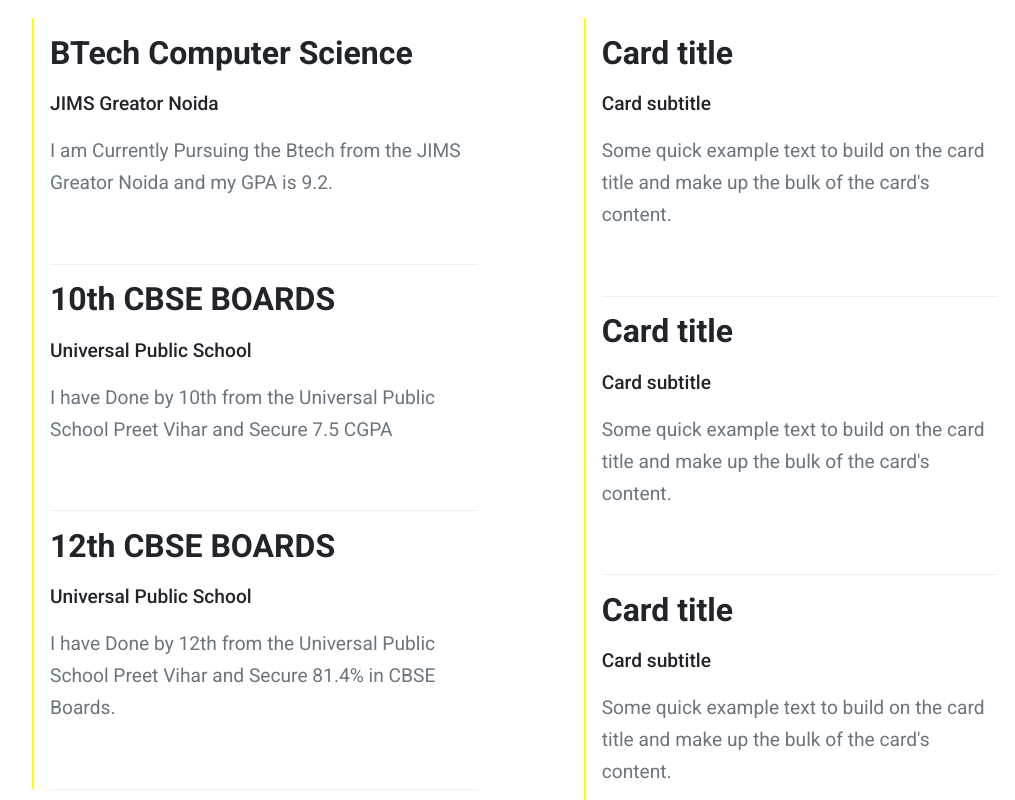
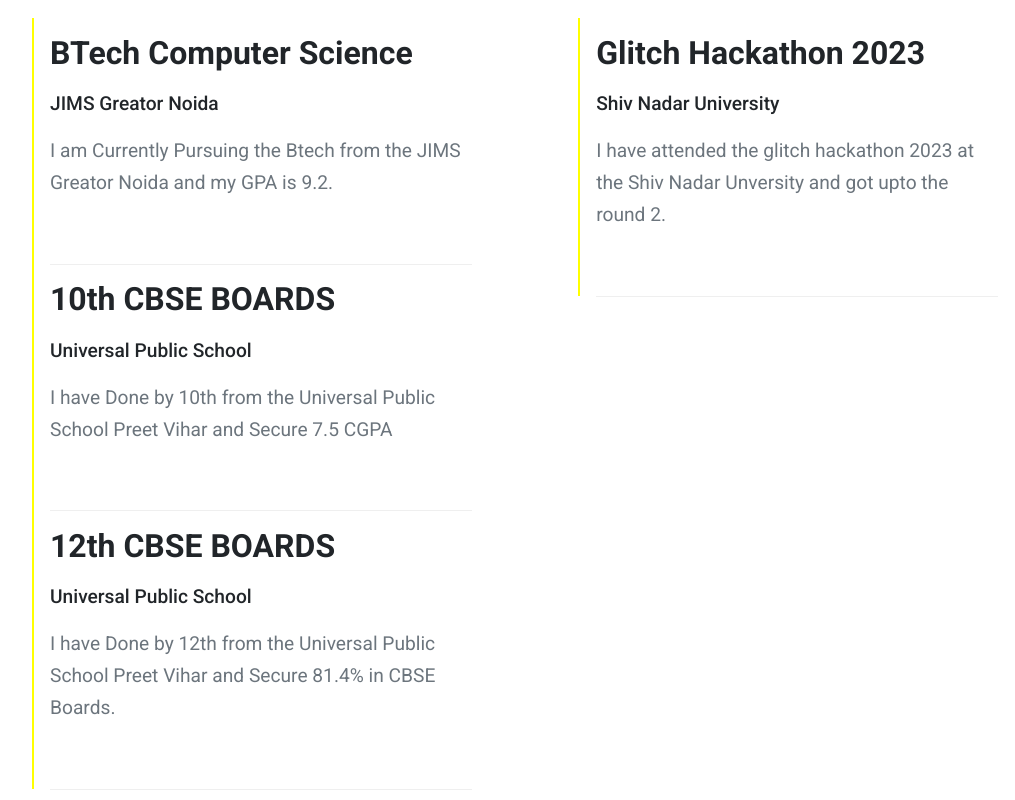
Before and after one commit to mananaggarwal2001/Porfolio, a React (Create React App) app: page / in a window 1280 px wide. Shown: the part 2900-3700 px from the top of the page, without its empty margins (72-1087 px from the left). Built offline with nearby package versions, Linux system fonts and the light colour scheme; some icons are missing.

Commit message:
Added the experience section

```diff
--- a/src/App.js
+++ b/src/App.js
@@ -85,10 +85,15 @@
       applicationLink: null
     },
   ]
+  const experience = [{
+    nameofEvent: 'Glitch Hackathon 2023',
+    college: 'Shiv Nadar University',
+    description:'I have attended the glitch hackathon 2023 at the Shiv Nadar Unversity and got upto the round 2.'
+  }]
   return (
     <>
 
-      <MainBody education={Education} projects={projects} />
+      <MainBody education={Education} projects={projects} experience= {experience} />
     </>
   );
 }
--- a/src/components/MainBody.js
+++ b/src/components/MainBody.js
@@ -13,7 +13,7 @@
 
 const MainBody = (props) => {
 
-    const { education, projects } = props;
+    const { education, projects, experience } = props;
     return (
         <>
             <Navbar />
@@ -39,7 +39,7 @@
                 <Service />
             </section>
             <section className="resumeSection" id='Resume'>
-                <Resume education={education} />
+                <Resume education={education} experience= {experience} />
             </section>
             <section className="projectSection" id='Projects'>
                 <Projects Projects={projects} />
--- a/src/components/Resume.js
+++ b/src/components/Resume.js
@@ -3,7 +3,7 @@
 import Progress from './Progress';
 
 const Resume = (props) => {
-    const { education } = props;
+    const { education, experience } = props;
     return (
         <>
             <div className='ResumeClass'>
@@ -28,24 +28,15 @@
                     <div className="MyExperience" data-aos='fade-up' data-aos-delay="500">
                         <h3 className='headingClassOfCard'>My Experience</h3>
                         <div className="card" >
-                            <div className="card-body resumeBody">
-                                <h5 className="card-title mytitle">Card title</h5>
-                                <h6 className="card-subtitle mb-2 subtitleClass">Card subtitle</h6>
-                                <p className="card-text text-muted">Some quick example text to build on the card title and make up the bulk of the card's content.</p>
-                                <hr />
-                            </div>
-                            <div className="card-body resumeBody">
-                                <h5 className="card-title mytitle">Card title</h5>
-                                <h6 className="card-subtitle mb-2 subtitleClass">Card subtitle</h6>
-                                <p className="card-text text-muted">Some quick example text to build on the card title and make up the bulk of the card's content.</p>
-                                <hr />
-                            </div>
-                            <div className="card-body resumeBody">
-                                <h5 className="card-title mytitle">Card title</h5>
-                                <h6 className="card-subtitle mb-2 subtitleClass">Card subtitle</h6>
-                                <p className=" card-text text-muted">Some quick example text to build on the card title and make up the bulk of the card's content.</p>
-                                <hr />
-                            </div>
+                            {experience.map((element) => {
+
+                                return <div className="card-body resumeBody">
+                                    <h5 className="card-title mytitle">{element.nameofEvent}</h5>
+                                    <h6 className="card-subtitle mb-2 subtitleClass">{element.college}</h6>
+                                    <p className="card-text text-muted">{element.description}</p>
+                                    <hr />
+                                </div>
+                            })}
                         </div>
                     </div>
                 </div>
@@ -58,17 +49,17 @@
                     <div className="skillSets d-flex">
 
                         <div className="skillSetOne" data-aos='slide-up'>
-                            <Progress name='C/C++' percentage="40%"/>
-                            <Progress name='HTML' percentage="50%"/>
-                            <Progress name='Java' percentage="40%"/>
-                            <Progress name='Boostrap' percentage="80%"/>
+                            <Progress name='C/C++' percentage="40%" />
+                            <Progress name='HTML' percentage="50%" />
+                            <Progress name='Java' percentage="40%" />
+                            <Progress name='Boostrap' percentage="80%" />
                         </div>
 
                         <div className="skillsSetTwo" data-aos='slide-up' data-aos-delay='300'>
-                            <Progress name="Javascript" percentage="60%"/>
-                            <Progress name="CSS" percentage="80%"/>
-                            <Progress name="React" percentage="90%"/>
-                            <Progress name="Python" percentage="30%"/>
+                            <Progress name="Javascript" percentage="60%" />
+                            <Progress name="CSS" percentage="80%" />
+                            <Progress name="React" percentage="90%" />
+                            <Progress name="Python" percentage="30%" />
                         </div>
                     </div>
 
```
